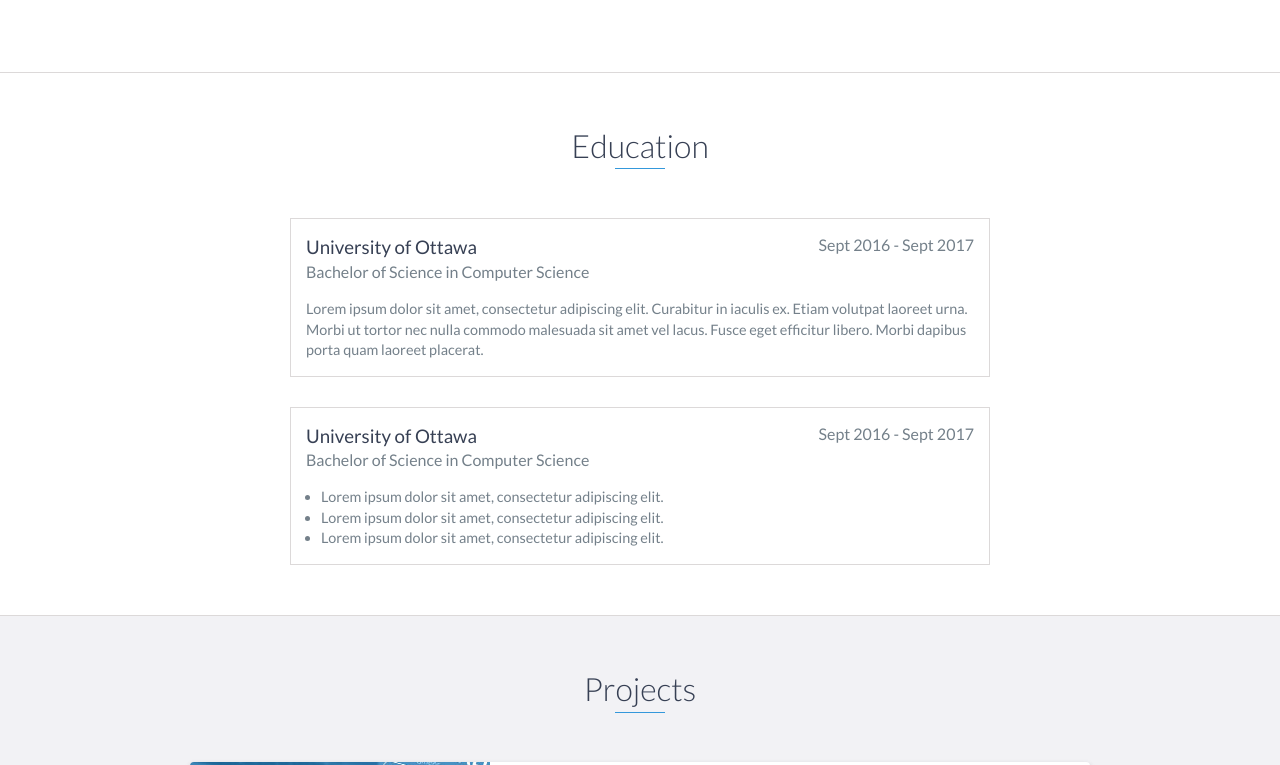
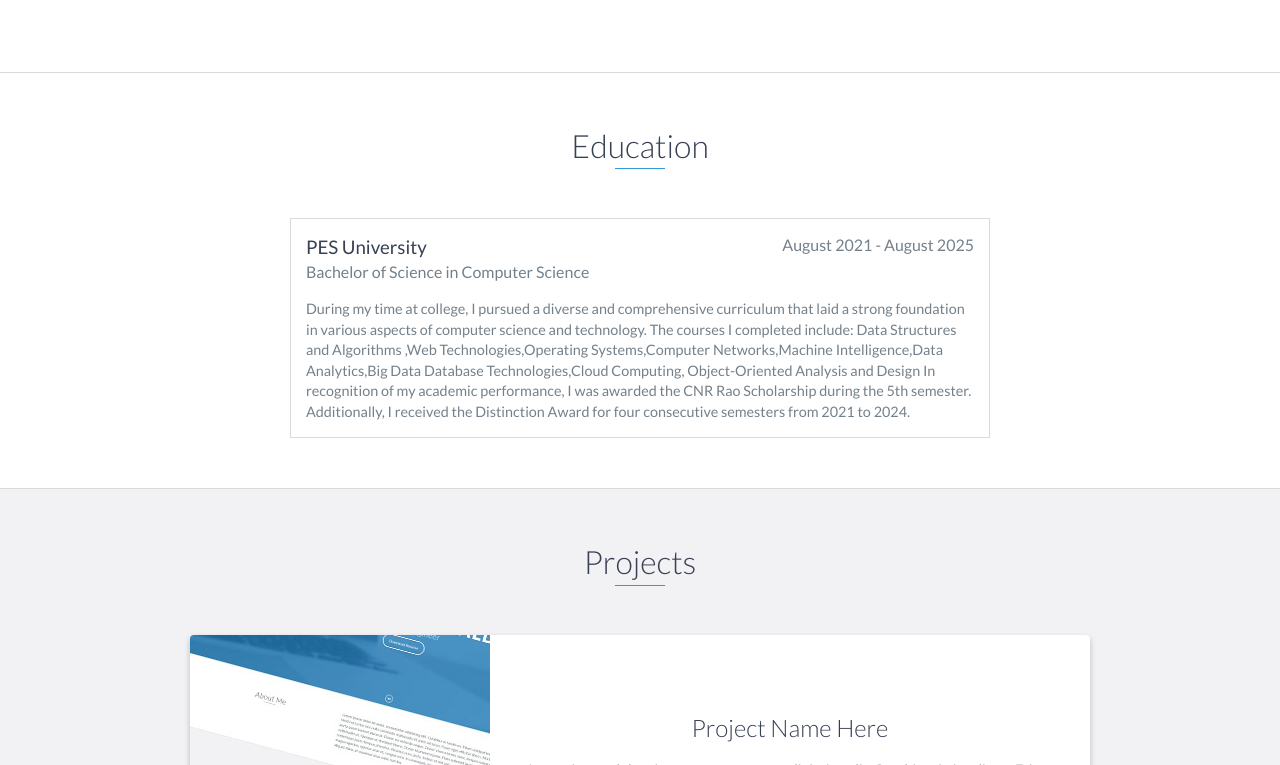
Before and after one commit to meghabytes/meghabytes.github.io, a website: page index.html in a window 1280 px wide. Shown: the part 954-1719 px from the top of the page. Drawn offline with nearby package versions, Linux system fonts and the light colour scheme.

Commit message:
third commit

```diff
--- a/index.html
+++ b/index.html
@@ -46,7 +46,7 @@
     <div id="lead">
         <div id="lead-content">
             <h1>Meghana M</h1>
-            <h2>Software Engineer</h2>
+            <h2>Aspiring Software Engineer</h2>
             <a href="#" class="btn-rounded-white">Download Resume</a>
         </div>
         <!-- End #lead-content -->
@@ -81,31 +81,21 @@
     <div id="education">
         <h2 class="heading">Education</h2>
         <div class="education-block">
-            <h3>University of Ottawa</h3>
-            <span class="education-date">Sept 2016 - Sept 2017</span>
+            <h3>PES University</h3>
+            <span class="education-date">August 2021 - August 2025</span>
             <h4>Bachelor of Science in Computer Science</h4>
             <p>
-                Lorem ipsum dolor sit amet, consectetur adipiscing elit. Curabitur in iaculis ex. Etiam volutpat laoreet urna. Morbi ut tortor nec nulla commodo malesuada sit amet vel lacus. Fusce eget efficitur libero. Morbi dapibus porta quam laoreet placerat.
+                During my time at college, I pursued a diverse and comprehensive curriculum that laid a strong foundation in various aspects of computer science and technology. The courses I completed include:
+
+                Data Structures and Algorithms ,Web Technologies,Operating Systems,Computer Networks,Machine Intelligence,Data Analytics,Big Data
+                Database Technologies,Cloud Computing, Object-Oriented Analysis and Design
+                In recognition of my academic performance, I was awarded the CNR Rao Scholarship during the 5th semester. Additionally, I received the Distinction Award for four consecutive semesters from 2021 to 2024.
+
             </p>
         </div>
         <!-- End .education-block -->
 
-        <div class="education-block">
-            <h3>University of Ottawa</h3>
-            <span class="education-date">Sept 2016 - Sept 2017</span>
-            <h4>Bachelor of Science in Computer Science</h4>
-            <ul>
-                <li>
-                    Lorem ipsum dolor sit amet, consectetur adipiscing elit.
-                </li>
-                <li>
-                    Lorem ipsum dolor sit amet, consectetur adipiscing elit.
-                </li>
-                <li>
-                    Lorem ipsum dolor sit amet, consectetur adipiscing elit.
-                </li>
-            </ul>
-        </div>
+
         <!-- End .education-block -->
     </div>
     <!-- End #education -->
```
